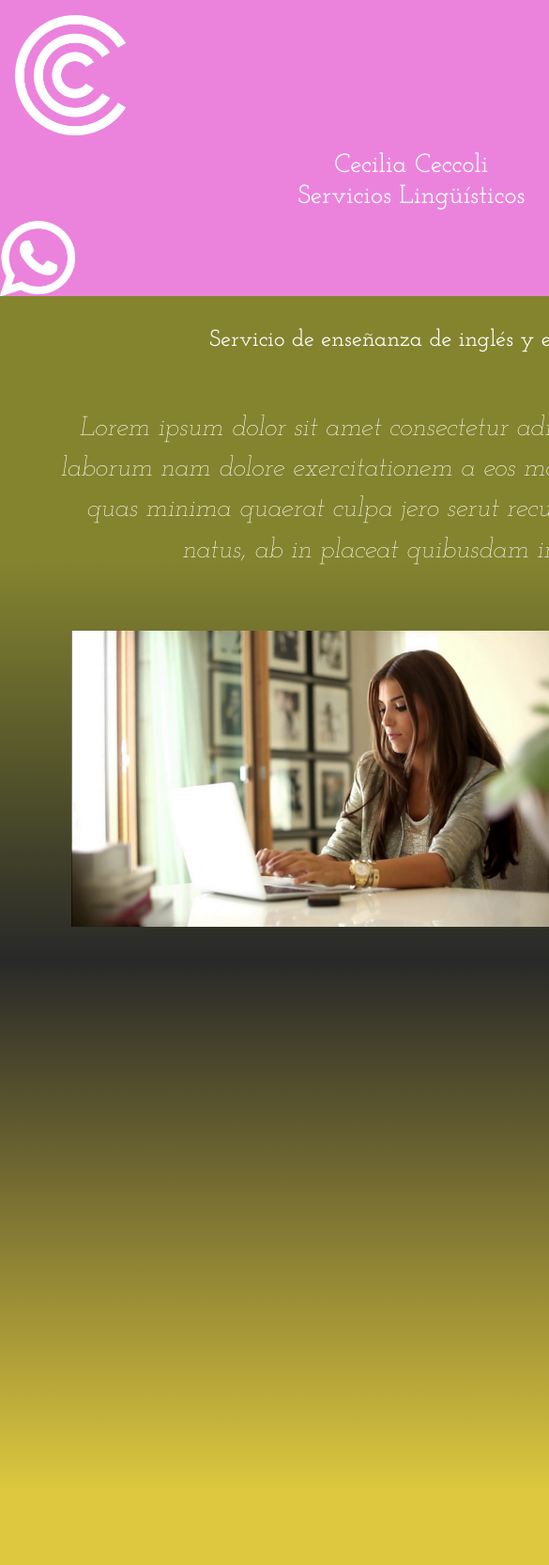
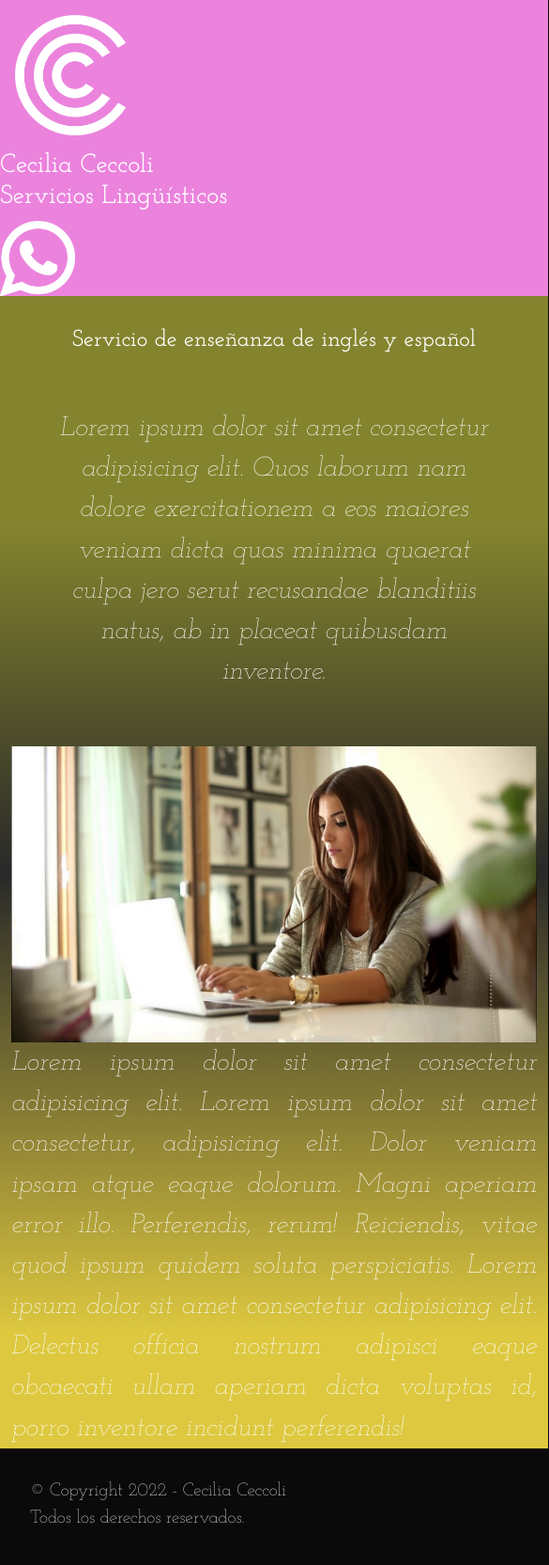
Before and after one commit to jmiguelmorralla/2da-pre-entregaJuanMorralla, a plain HTML site: page pages/enseñanza.html in a window 390 px wide. Shown: the top 1665 px of the page at 94% size, 585 px wide, since content can reach past the window. Drawn offline with nearby package versions, Linux system fonts and the light colour scheme.

```diff
--- a/css/estilos.css
+++ b/css/estilos.css
@@ -59,11 +59,6 @@ h1 {
 }
 
 
-
-
-
-
-
 main{
 
     background: linear-gradient(rgb(132, 132, 47) 20%, rgb(40, 40, 40) 50%, rgb(221, 200, 63) 90%);
@@ -77,20 +72,6 @@ h2 {
     padding: 0;
     text-align: center;
     }
-
-.container {
-        display: grid;
-        grid-template-columns: 5fr 5fr;
-        grid-column-gap: 2rem;
-        grid-row-gap: 4rem;
-        margin: 4rem;
-        align-items: start;
-        justify-items: center;
-        justify-content: stretch;
-        align-content: stretch;
-
-    }
-
 
 p {
     padding: 0;
@@ -155,33 +136,5 @@ footer p {
 }
 
 
-#form {
-    margin-left: 40%;
-    margin-right: 40%;
-}
 
 /* MEDIA QUERIES */
-@media screen and (max-width: 768px) {
-    header {
-        grid-template-columns: 23% 57% 20%;
-
-    }
-}
-
-
-
-@media screen and (max-width: 425px) {
-    header {
-
-    display: flex;
-    flex-direction: column;
-
-    }
-
-    h1 {
-        text-align: center;
-        font-size: 2,5rem;
-        font-weight:500;
-    }
-
-}
```
Also changed, not shown: index.html (+26 -3 lines).
